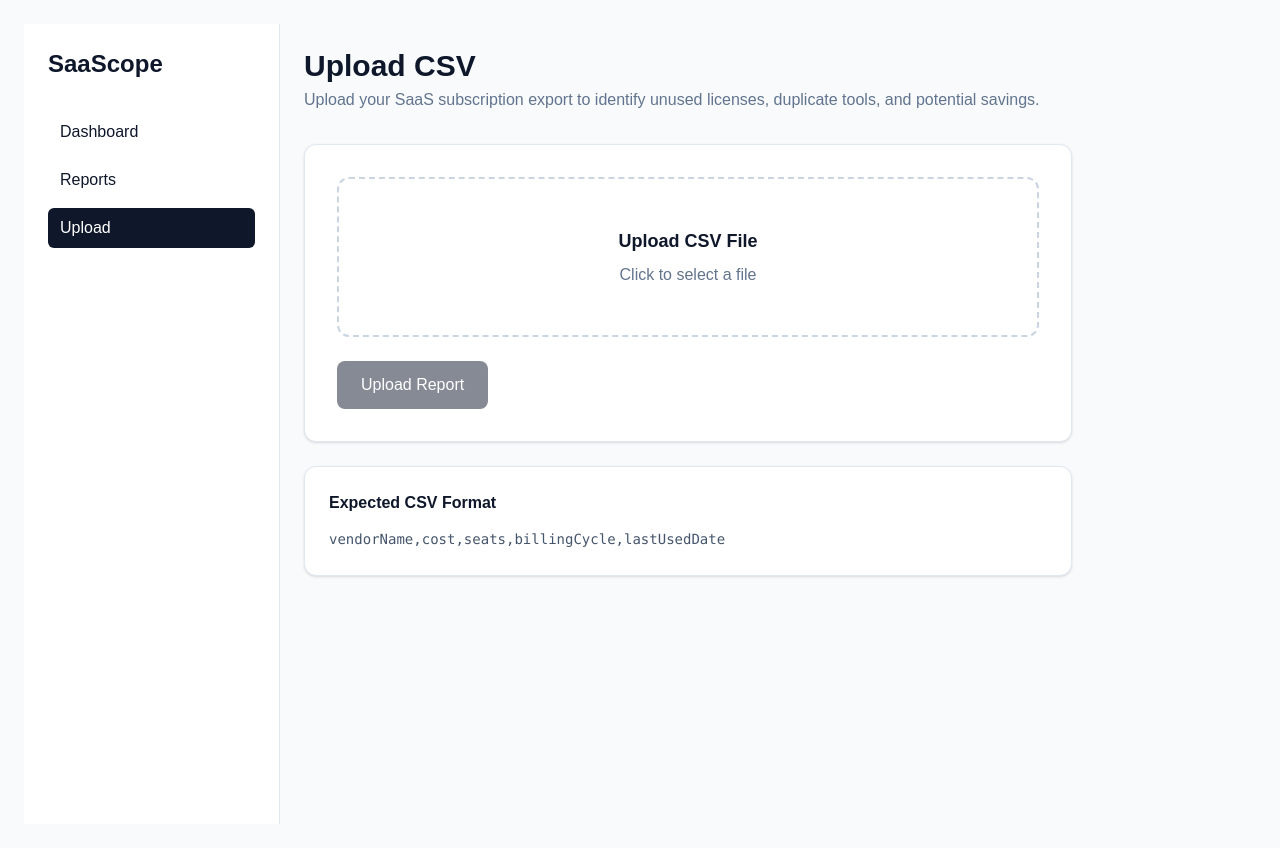
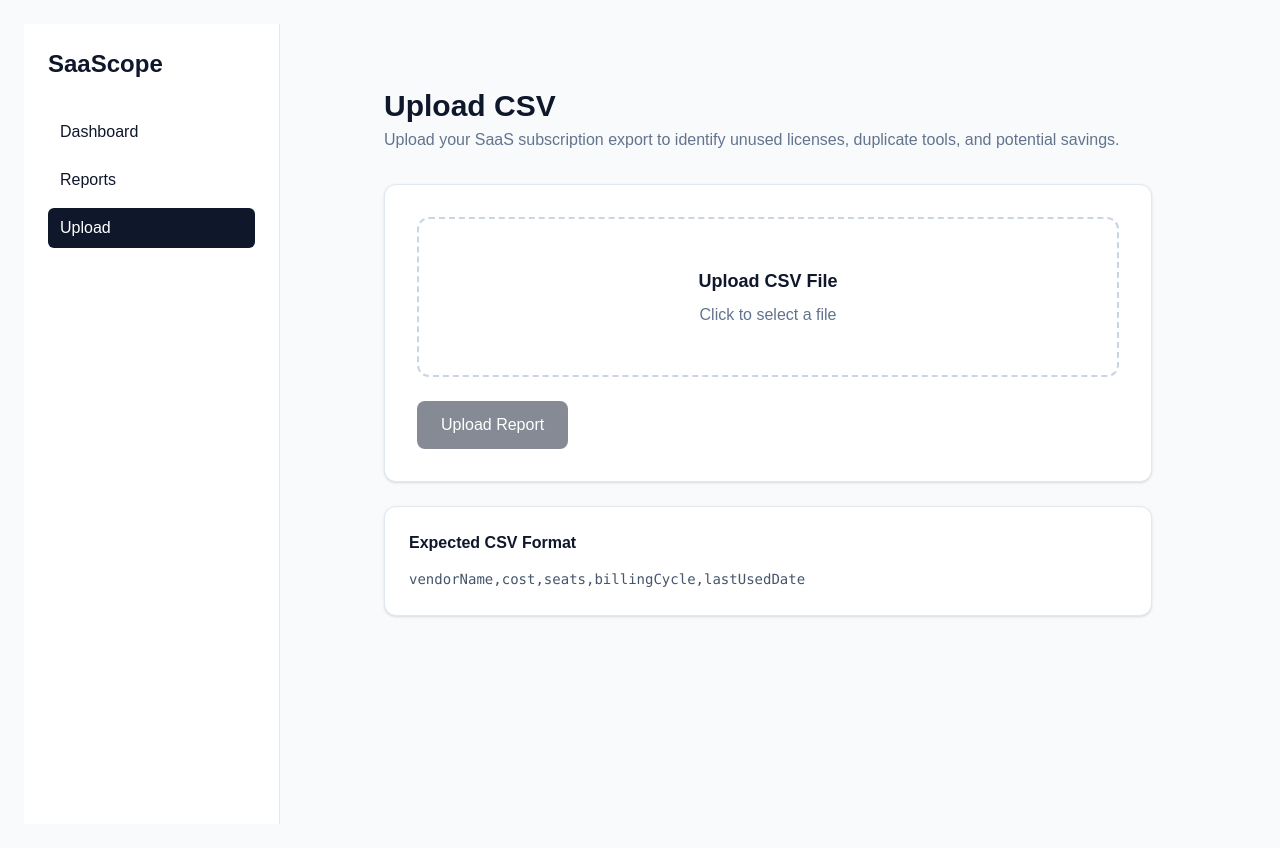
Before and after one commit to pancharasshubham/saascope-web, a Next.js app: page /upload in a window 1280 px wide. Built offline with nearby package versions, Linux system fonts and the light colour scheme; no server answers; sample sign-in values are in the browser's storage.

Commit message:
style(web): center upload page layout

```diff
--- a/app/(protected)/layout.tsx
+++ b/app/(protected)/layout.tsx
@@ -11,8 +11,10 @@
       <div className="flex min-h-screen">
         <Sidebar />
 
-        <main className="flex-1 p-6">
-          {children}
+        <main className="flex-1 p-8">
+          <div className="max-w-7xl mx-auto">
+            {children}
+          </div>
         </main>
       </div>
     </AuthGuard>
--- a/app/(protected)/upload/page.tsx
+++ b/app/(protected)/upload/page.tsx
@@ -59,7 +59,7 @@
   }
 
  return (
-  <div className="max-w-3xl">
+  <div className="max-w-3xl mx-auto pt-8">
 
     <div className="mb-8">
 
```
